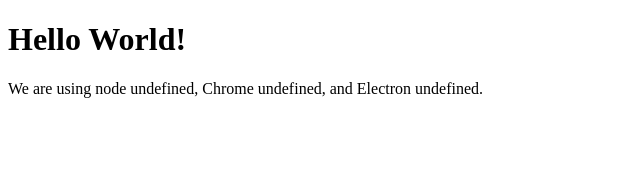
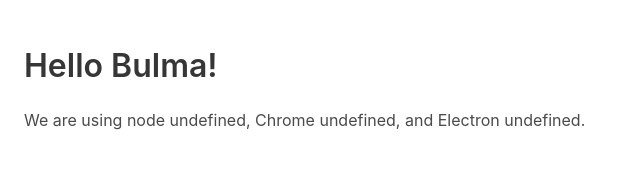
Before and after one commit to JoelPagliuca/electron-todo, an Electron app: page index.html in a window 800 px wide. Shown: the whole page, without its empty margins (0-640 px from the left). Drawn offline with nearby package versions, Linux system fonts and the light colour scheme.

Commit message:
think bulma is working

```diff
--- a/index.html
+++ b/index.html
@@ -2,12 +2,18 @@
   <html>
     <head>
       <meta charset="UTF-8">
-      <title>Hello World!</title>
+      <meta name="viewport" content="width=device-width, initial-scale=1">
+      <link rel="stylesheet" href="node_modules/bulma/css/bulma.min.css">
+      <title>Hello Bulma!</title>
     </head>
     <body>
-      <h1>Hello World!</h1>
-      We are using node <script>document.write(process.versions.node)</script>,
-      Chrome <script>document.write(process.versions.chrome)</script>,
-      and Electron <script>document.write(process.versions.electron)</script>.
+      <section class="section">
+        <h1 class="title">Hello Bulma!</h1>
+        <p class="subtle">
+          We are using node <script>document.write(process.versions.node)</script>,
+          Chrome <script>document.write(process.versions.chrome)</script>,
+          and Electron <script>document.write(process.versions.electron)</script>.
+        </p>
+      </section>
     </body>
   </html>
--- a/package.json
+++ b/package.json
@@ -21,5 +21,8 @@
   "devDependencies": {
     "electron": "^2.0.2",
     "typescript": "^2.8.3"
+  },
+  "dependencies": {
+    "bulma": "^0.7.1"
   }
 }
```
Also changed, not shown: 1 other file.
